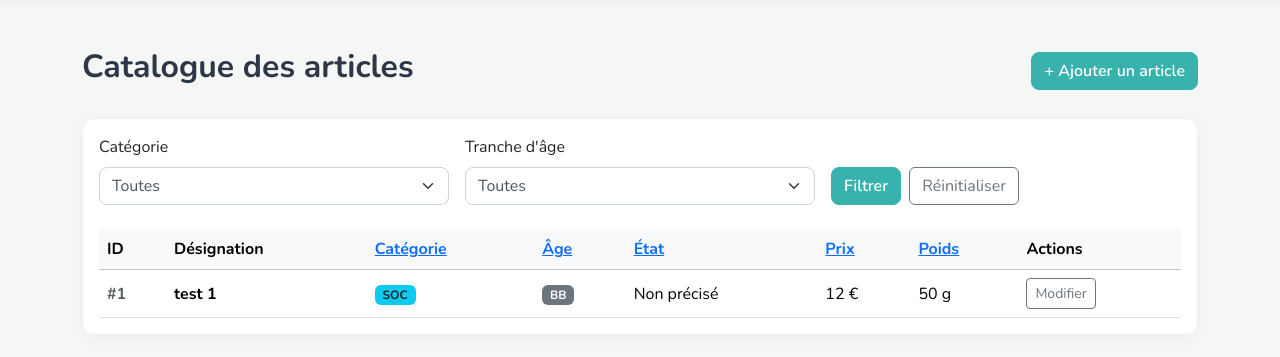
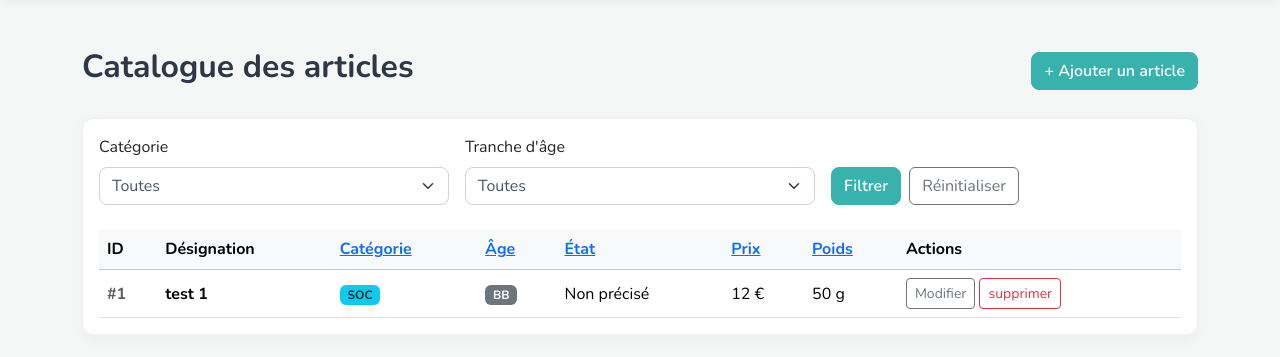
Before and after one commit to lclerc561/CrazyCharlie, a PHP site: page /admin/catalogue in a window 1280 px wide. Shown: the part 59-416 px from the top of the page. Run offline with PHP 8.4, Linux system fonts and the light colour scheme; data comes from the database, SQL or seed files in the repository.

Commit message:
ajout fonction supprimer

```diff
--- a/toyboxing-app/public/index.php
+++ b/toyboxing-app/public/index.php
@@ -113,7 +113,12 @@ switch ($path) {
 
     case '/admin/article/ajouter':
         $articleController = new ArticleController();
-        $articleController->ajouter();
+
+        if ($_SERVER['REQUEST_METHOD'] === 'POST') {
+            $articleController->ajouter();
+        } else {
+            $articleController->ajouter();
+        }
         break;
 
     case '/admin/article/modifier':
@@ -126,7 +131,16 @@ switch ($path) {
         }
         break;
 
+    case '/admin/article/supprimer':
+        $articleController = new ArticleController();
 
+        if ($_SERVER['REQUEST_METHOD'] === 'POST') {
+            $articleController->supprimer();
+        } else {
+            $articleController->supprimer();
+        }
+        break;
+        break;
 
     case '/admin/campagne':
         $db = Database::getConnection();
--- a/toyboxing-app/src/controllers/ArticleController.php
+++ b/toyboxing-app/src/controllers/ArticleController.php
@@ -141,5 +141,23 @@ class ArticleController
         exit;
     }
 
+    public function supprimer()
+    {
+        $id = $_GET['id'] ?? null;
+
+        if (!$id) {
+            die("ID manquant.");
+        }
+
+        $db = Database::getConnection();
+
+        $stmt = $db->prepare("DELETE FROM articles WHERE id = :id");
+        $stmt->execute(['id' => $id]);
+
+        header('Location: /admin/catalogue');
+        exit;
+    }
+
+
 
 }
--- a/toyboxing-app/views/admin/catalogue.php
+++ b/toyboxing-app/views/admin/catalogue.php
@@ -106,7 +106,11 @@ $queryParams = $_GET ?? [];
                                     class="btn btn-sm btn-outline-secondary">
                                         Modifier
                                 </a>
-
+                                <a href="/admin/article/supprimer?id=<?= $art['id'] ?>"
+                                    class="btn btn-sm btn-outline-danger"
+                                    onclick="return confirm('Voulez-vous vraiment supprimer cet article ?');">
+                                        supprimer
+                                </a>
                             </td>
                         </tr>
                         <?php endforeach; ?>
```
